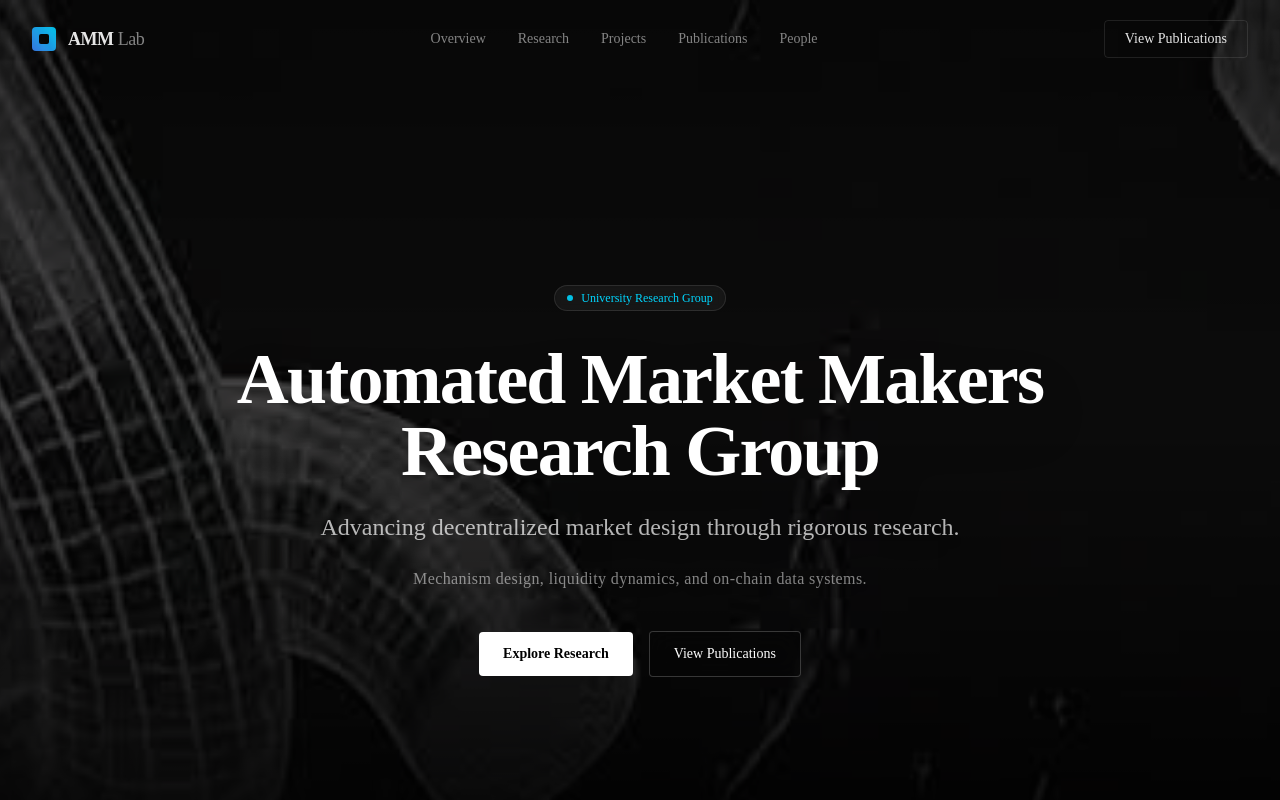
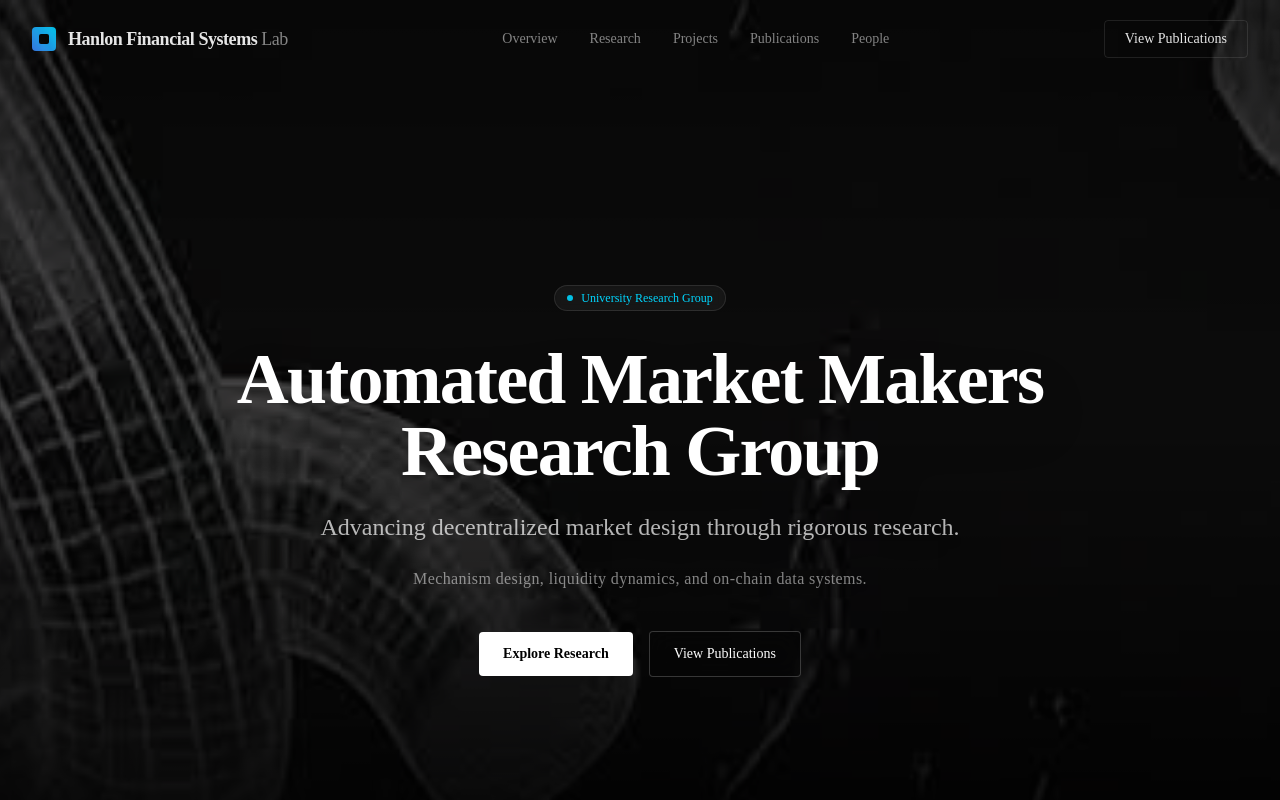
Before and after one commit to shaheersidd/amm_website_test, a Next.js app: page / in a window 1280 px wide. Shown: the top 800 px of the page. Built offline with nearby package versions, Linux system fonts and the light colour scheme.

Commit message:
Feature: Update lab name and add link to Hanlon Financial Systems Lab

```diff
--- a/src/components/Navbar.tsx
+++ b/src/components/Navbar.tsx
@@ -33,14 +33,14 @@ export default function Navbar() {
       }}
       className="fixed top-0 left-0 right-0 z-50 transition-colors border-b flex items-center justify-between px-8 py-5"
     >
-      <div className="flex items-center gap-3">
-        <div className="w-6 h-6 rounded bg-gradient-to-tr from-[#3B82F6] to-[#00D6FF] flex items-center justify-center opacity-90">
+      <a href="https://fsc.stevens.edu/" target="_blank" rel="noopener noreferrer" className="flex items-center gap-3 group">
+        <div className="w-6 h-6 rounded bg-gradient-to-tr from-[#3B82F6] to-[#00D6FF] flex items-center justify-center opacity-90 group-hover:opacity-100 transition-opacity">
           <div className="w-2.5 h-2.5 bg-[#050505] rounded-sm" />
         </div>
-        <span className="font-semibold text-lg tracking-tight text-white/90">
-          AMM <span className="text-white/50 font-normal">Lab</span>
+        <span className="font-semibold text-lg tracking-tight text-white/90 group-hover:text-white transition-colors">
+          Hanlon Financial Systems <span className="text-white/50 font-normal">Lab</span>
         </span>
-      </div>
+      </a>
 
       <nav className="hidden md:flex items-center gap-8 text-sm font-medium text-white/50">
         <a href="#overview" className="hover:text-white transition-colors duration-300">Overview</a>
```
